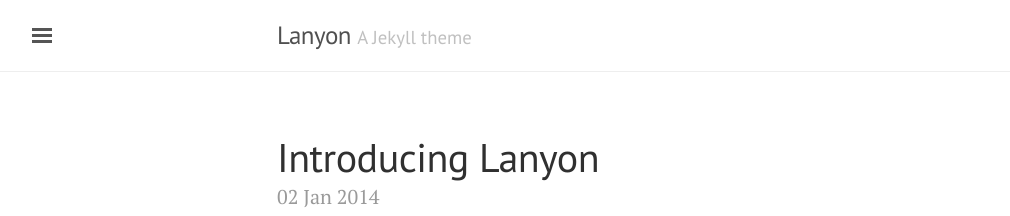
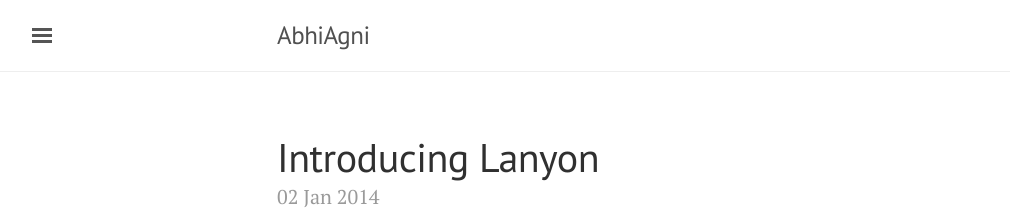
Before and after one commit to abhiagni11/abhiagni11.github.io, a Jekyll site: the page built from index.html, in a window 1280 px wide and 900 px high. Shown: the top 216 px of the window, without its empty margins (3-1013 px from the left). Built offline with Jekyll 4.4.1, drawn with Linux system fonts in a browser that asks for light colours; the list of posts is cut into pages by our own code; some of the changed lines change nothing that is shown.

Commit message:
Update _config.yml

```diff
--- a/_config.yml
+++ b/_config.yml
@@ -4,18 +4,19 @@
 permalink:           pretty
 
 # Setup
-title:               Lanyon
-tagline:             'A Jekyll theme'
-description:         'A reserved <a href="http://jekyllrb.com" target="_blank">Jekyll</a> theme that places the utmost gravity on content with a hidden drawer. Made by <a href="https://twitter.com/mdo" target="_blank">@mdo</a>.'
+title:               AbhiAgni
+tagline:             ''
+description:         ''
 url:                 https://abhiagni11.github.io/
 baseurl:             ''
 paginate:            5
 
 # About/contact
+# Credits to Mark Otto for lanyon
 author:
-  name:              Mark Otto
-  url:               https://twitter.com/mdo
-  email:             markdotto@gmail.com
+  name:              Abhijeet Agnihotri
+  url:               https://abhiagni11.github.io/
+  email:             abhijeet.agni.1993@gmail.com
 
 # Custom vars
 version:             1.0.0
```
